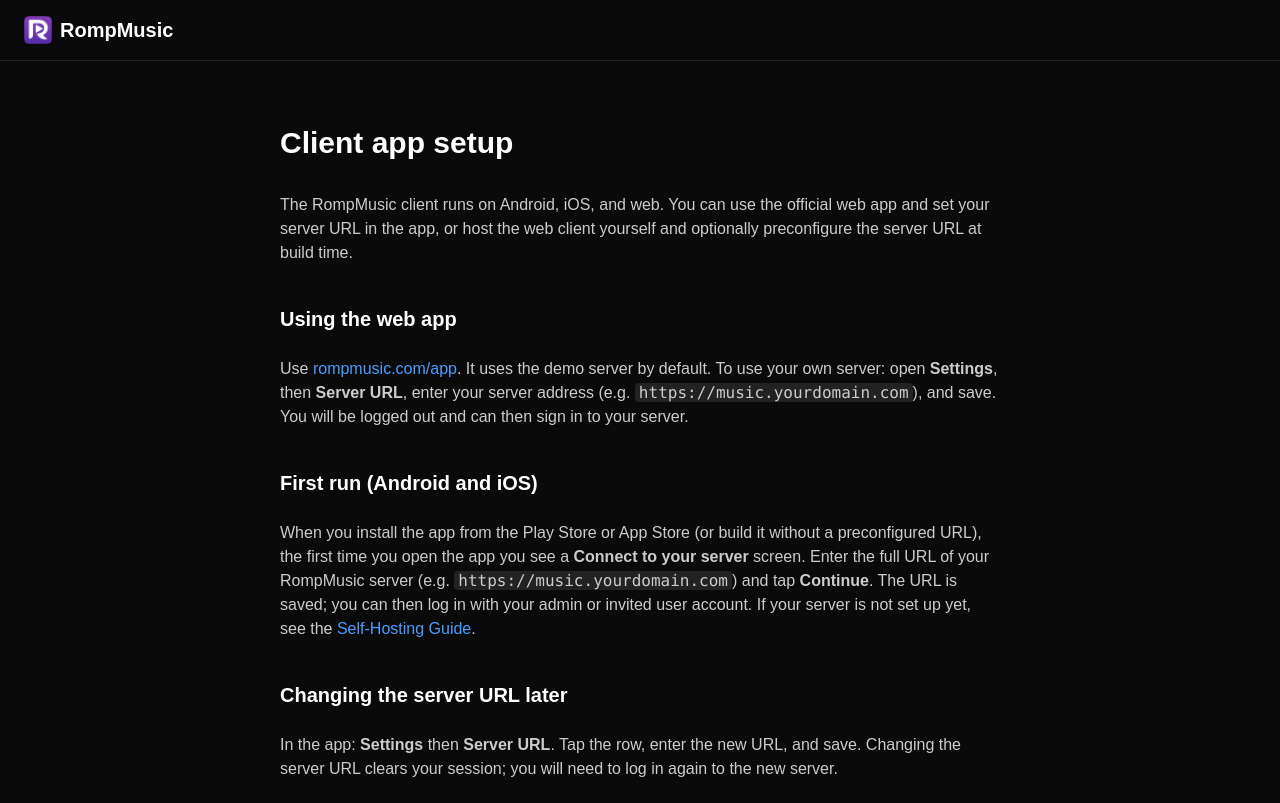
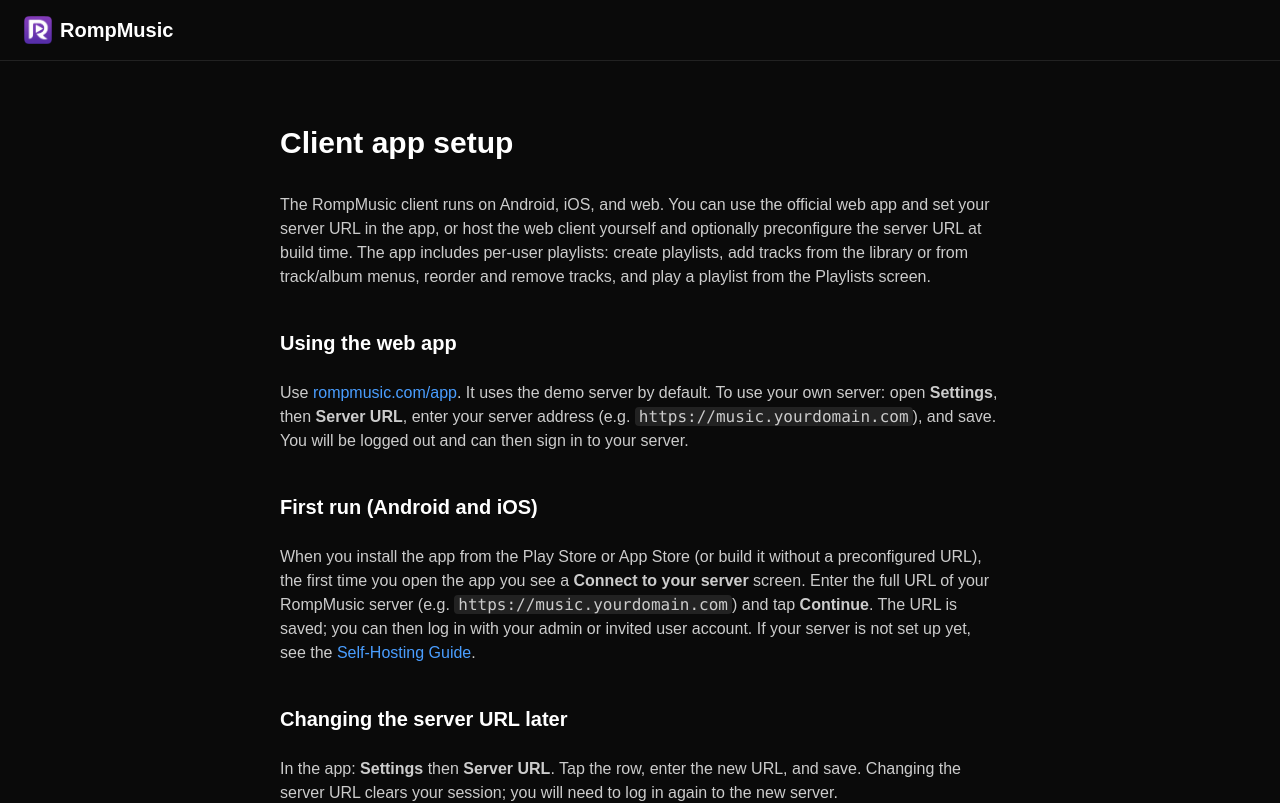
Before and after one commit to 151henry151/rompmusic-website, a Next.js app: page /docs/client-setup in a window 1280 px wide. Shown: the top 803 px of the page. Built offline with nearby package versions, Linux system fonts and the light colour scheme.

Commit message:
Bump to 0.1.11; document playlists in client setup

```diff
--- a/package.json
+++ b/package.json
@@ -1,6 +1,6 @@
 {
   "name": "rompmusic-website",
-  "version": "0.1.10",
+  "version": "0.1.11",
   "private": true,
   "scripts": {
     "dev": "next dev",
--- a/src/app/docs/client-setup/page.tsx
+++ b/src/app/docs/client-setup/page.tsx
@@ -18,7 +18,7 @@ export default function ClientSetupPage() {
       <main className="max-w-3xl mx-auto px-6 py-16">
         <h1 className="text-3xl font-bold mb-8">Client app setup</h1>
         <div className="prose prose-invert max-w-none space-y-6 text-[#ccc]">
-          <p>The RompMusic client runs on Android, iOS, and web. You can use the official web app and set your server URL in the app, or host the web client yourself and optionally preconfigure the server URL at build time.</p>
+          <p>The RompMusic client runs on Android, iOS, and web. You can use the official web app and set your server URL in the app, or host the web client yourself and optionally preconfigure the server URL at build time. The app includes per-user playlists: create playlists, add tracks from the library or from track/album menus, reorder and remove tracks, and play a playlist from the Playlists screen.</p>
           <h2 className="text-xl font-semibold text-white pt-4">Using the web app</h2>
           <p>Use <a href="https://rompmusic.com/app" target="_blank" rel="noopener noreferrer" className="text-[#4a9eff] hover:underline">rompmusic.com/app</a>. It uses the demo server by default. To use your own server: open <strong>Settings</strong>, then <strong>Server URL</strong>, enter your server address (e.g. <code className="bg-[#222] px-1 rounded">https://music.yourdomain.com</code>), and save. You will be logged out and can then sign in to your server.</p>
           <h2 className="text-xl font-semibold text-white pt-4">First run (Android and iOS)</h2>
```
Also changed, not shown: 2 other files (tests, documents, lock files or other folders).
